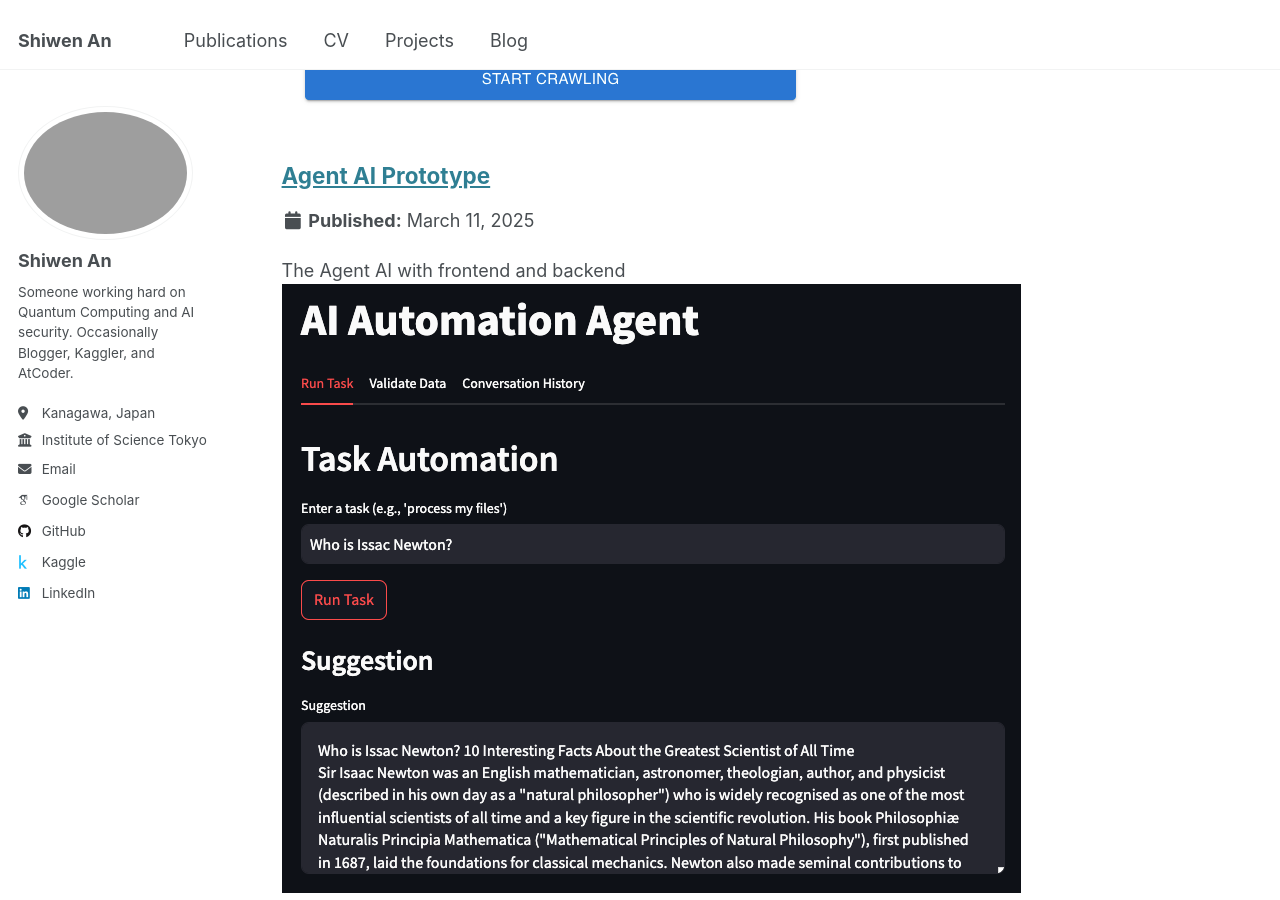
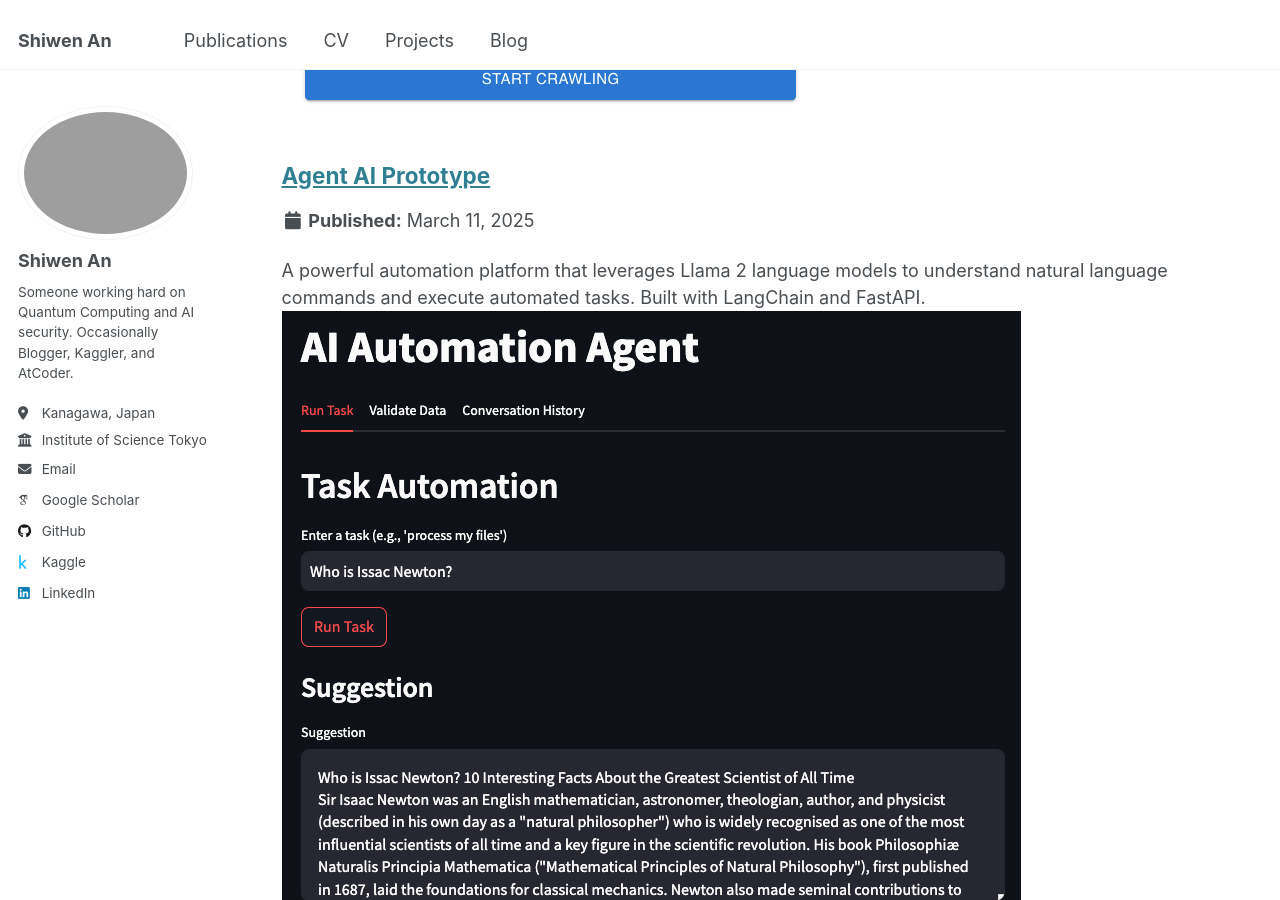
Before and after one commit to zazabap/zazabap.github.io, a Jekyll site: the page built from _pages/portfolio.html, in a window 1280 px wide and 900 px high, scrolled down 658 px. Built offline with Jekyll 4.4.1, drawn with Linux system fonts in a browser that asks for light colours; some web fonts are replaced.

Commit message:
Update description

```diff
--- a/_portfolio/2025-03-11-AgentAI.md
+++ b/_portfolio/2025-03-11-AgentAI.md
@@ -1,6 +1,6 @@
 ---
 title: "Agent AI Prototype"
-excerpt: "The Agent AI with frontend and backend<br/><img src='/images/AgentAI.png'>"
+excerpt: "A powerful automation platform that leverages Llama 2 language models to understand natural language commands and execute automated tasks. Built with LangChain and FastAPI. <br/><img src='/images/AgentAI.png'>"
 collection: portfolio
 ---
 
```
